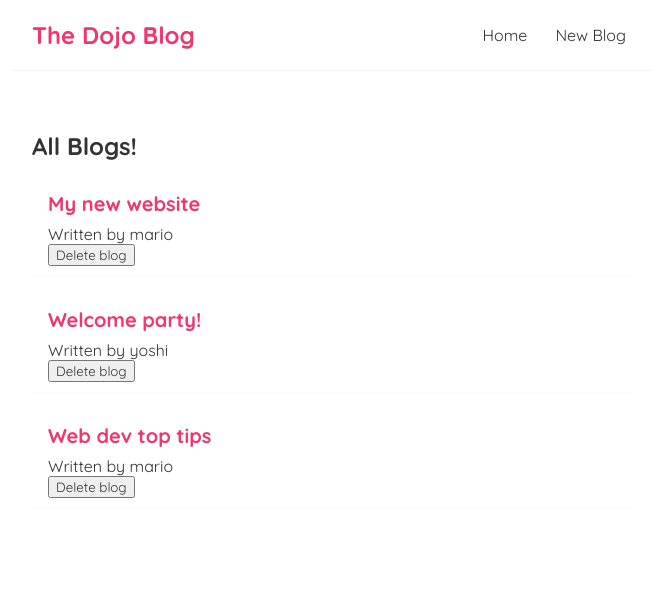
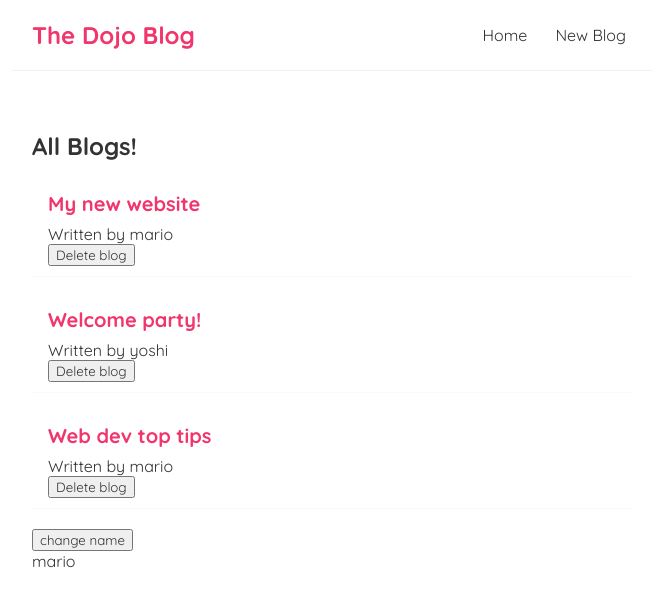
Before and after one commit to joj652/netninjafullcourse, a React (Create React App) app: page / in a window 1280 px wide. Shown: the top 606 px of the page, without its empty margins (308-964 px from the left). Built offline with nearby package versions, Linux system fonts and the light colour scheme.

Commit message:
lesson 15

```diff
--- /dev/null
+++ b/data/db.json
@@ -0,0 +1,16 @@
+{
+    "blogs": [
+        {
+            "title": "My new website",
+            "body": "lorem ipsum...lorem ipsum...lorem ipsum...lorem ipsum...lorem ipsum...lorem ipsum...",
+            "author": "mario",
+            "id": 1
+        },
+        {
+            "title": "Opening Party!",
+            "body": "lorem ipsum...lorem ipsum...lorem ipsum...lorem ipsum...lorem ipsum...lorem ipsum...",
+            "author": "yoshi",
+            "id": 2
+        }
+    ]
+}
--- a/src/Home.js
+++ b/src/Home.js
@@ -10,6 +10,8 @@
 
     ]);
 
+    const [name, setName] = useState('mario');
+
     const handleDelete = (id) =>{
         const newBlogs = blogs.filter(blog => blog.id !== id);
         setBlogs(newBlogs);
@@ -17,14 +19,15 @@
 
     useEffect(()=> {
         console.log('use effect ran');
-        console.log(blogs)
-    })
+        console.log(name)
+    },[name])
 
     return (
         <div className="home">
             <BlogList blogs={blogs} title="All Blogs!" handleDelete = {handleDelete} />
             {/* <BlogList blogs={blogs.filter((blog) => blog.author === 'mario')} title="Mario's blogs!" handleDelete = {handleDelete} /> */}
-
+            <button onClick= {() => setName("luigi")}> change name</button>
+            <p>{name}</p>
         </div>
     )
 }
```
Also changed, not shown: 1 other file (tests, documents, lock files or other folders).
